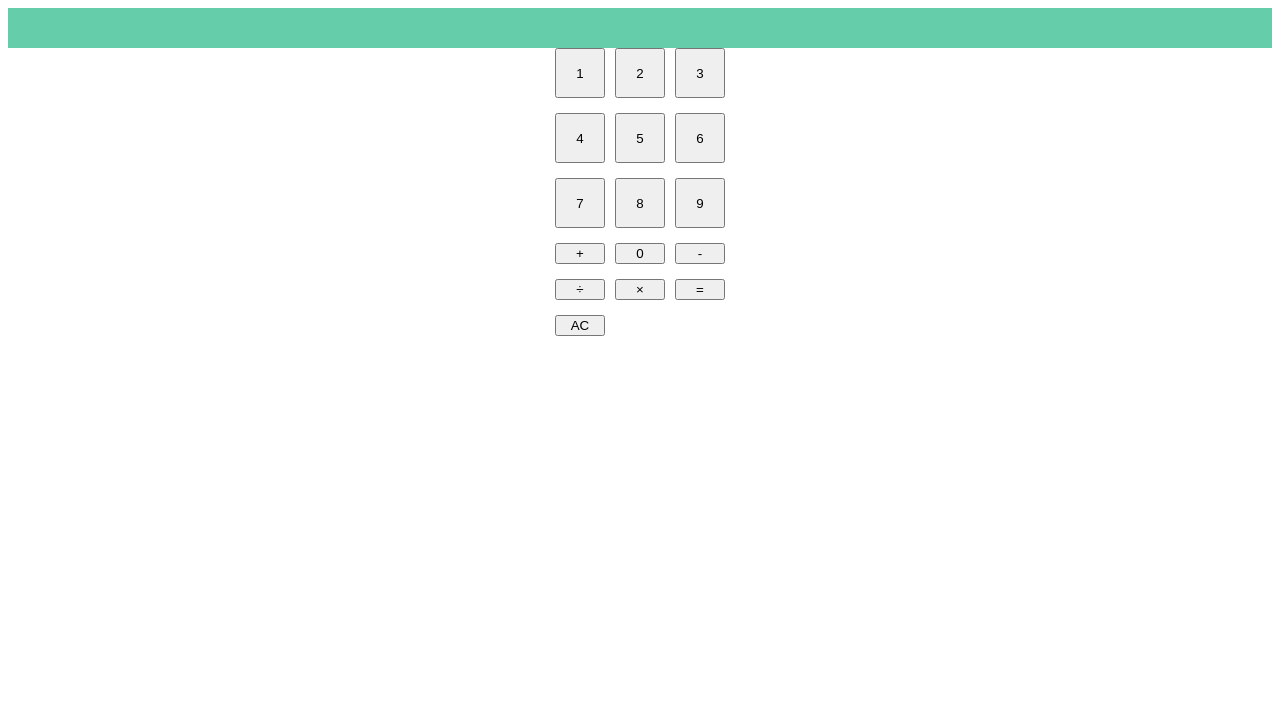
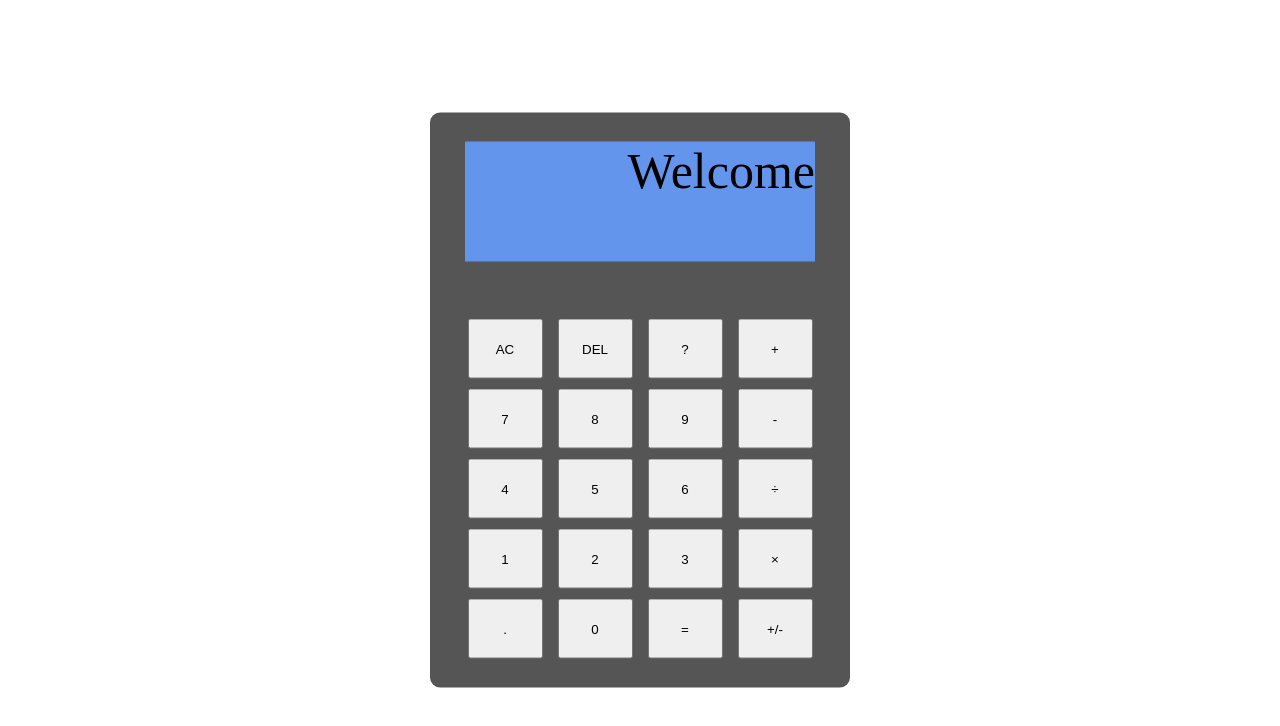
Before and after one commit to RdrigoE/Calculator-, a plain HTML site: page index.html in a window 1280 px wide. Drawn offline with Linux system fonts and the light colour scheme.

Commit message:
Add css for the calculator and some logic in js.

```diff
--- a/index.html
+++ b/index.html
@@ -9,25 +9,36 @@
     <script src="index.js" defer></script>
 </head>
 <body>
-    <div class = "secondDisplay"></div>
+    <div class = "calculator">
+        <div class="fullScreen">
+            <div class="whiteScreen">
+                <div class = "secondDisplay">Welcome</div>
                 <div class = "screen" id="display"></div>
+            </div>
+        </div>
         <div class = "buttons">
+            <button class = "operation">AC</button>
+            <button class = "operation">DEL</button>
+            <button class = "operation">?</button>
+            <button class = "operation">+</button>
+            <button class= "number">7</button>
+            <button class= "number">8</button>
+            <button class= "number">9</button>
+            <button class = "operation">-</button>
+            <button class= "number">4</button>
+            <button class= "number">5</button>
+            <button class= "number">6</button>
+            <button class = "operation">÷</button>
             <button class= "number">1</button>
             <button class= "number">2</button>
             <button class= "number">3</button>
-        <button class= "number">4</button>
-        <button class= "number">5</button>
-        <button class= "number">6</button>
-        <button class= "number">7</button>
-        <button class= "number">8</button>
-        <button class= "number">9</button>
-        <button class = "operation">+</button>
+            <button class = "operation">×</button>
+            <button class= "number">.</button>
             <button class= "number">0</button>
-        <button class = "operation">-</button>
-        <button class = "operation">÷</button>
-        <button class = "operation">×</button>
             <button class = "operation">=</button>
-        <button class = "operation">AC</button>
+            <button class= "number">+/-</button>
+
+        </div>
     </div>
 </body>
 </html>
--- a/index.js
+++ b/index.js
@@ -86,9 +86,9 @@ function make_result(number_2){
 
         result = operate(add,secondNumber,firstNumber);
 
-        numberDisplay.innerHTML = "";
+        numberDisplay.innerHTML = result;
 
-        numberSecondDisplay.innerHTML = result;
+        numberSecondDisplay.innerHTML = `${secondNumber}+${firstNumber}=`;
         return
     }else if(number_2[number_2.length - 1] == "-"){
         firstNumber = parseInt(numberDisplay.innerHTML);
@@ -97,9 +97,9 @@ function make_result(number_2){
 
         result = operate(subtract,secondNumber,firstNumber);
 
-        numberDisplay.innerHTML = "";
+        numberDisplay.innerHTML = result;
 
-        numberSecondDisplay.innerHTML = result;
+        numberSecondDisplay.innerHTML = `${secondNumber}-${firstNumber}=`;
         return
     }else if(number_2[number_2.length - 1] == "÷"){
         firstNumber = parseInt(numberDisplay.innerHTML);
@@ -108,10 +108,9 @@ function make_result(number_2){
 
         result = operate(divide,secondNumber,firstNumber);
 
-        numberDisplay.innerHTML = "";
+        numberDisplay.innerHTML = result;
 
-
-        numberSecondDisplay.innerHTML = result;
+        numberSecondDisplay.innerHTML = `${secondNumber}÷${firstNumber}=`;
         return
     }else if(number_2[number_2.length - 1] == "×"){
         firstNumber = parseInt(numberDisplay.innerHTML);
@@ -120,8 +119,9 @@ function make_result(number_2){
 
         result = operate(multiply,secondNumber,firstNumber);
 
-        numberDisplay.innerHTML = "";
-        numberSecondDisplay.innerHTML = result;
+        numberDisplay.innerHTML = result;
+
+        numberSecondDisplay.innerHTML = `${secondNumber}×${firstNumber}=`;
         return
     }
 }
--- a/styles.css
+++ b/styles.css
@@ -1,28 +1,53 @@
-.screen{
-    padding: 10px;
+.body{
     display: flex;
     align-items: center;
     justify-content: center;
-    background-color: mediumaquamarine;
-    gap: 10px;
-    color: white;
-    padding-left: 100px;
+}
+
+.calculator{
+    display: flex;
+    flex-direction: column;
+    justify-content: space-around;
+    height: 575px;
+    width: 420px;
+    background-color: #555;
+    border-radius: 10px;
+    align-self: center;
+    position: absolute;
+    left: 50%;
+    top: 50%;
+    transform: translate(-50%, -50%);
+
+}
+
+.fullScreen{
+    height: 120px;
+    width: 350px;
+    background-color: cornflowerblue;
+    align-self: center;
+}
+
+.whiteScreen{
+    display: flex;
+    flex-direction: column;
+    justify-content: space-evenly;
+    align-content: left;
+    font-size: 50px;
+}
+
+.screen{
+    text-align: right;
+    position: relative;
 }
 .secondDisplay{
-    padding: 10px;
-    display: flex;
-    align-items: center;
-    justify-content: center;
-    background-color: mediumaquamarine;
-    gap: 10px;
-    color: white;
-    padding-left: 100px;
+    position: relative;
+    text-align: right;
 }
 .buttons{
     display: grid;
     justify-content: center;
-    grid-template-columns: 50px 50px 50px;
-    grid-template-rows: 50px 50px 50px;
-    column-gap: 10px;
-    row-gap: 15px;
+    grid-template-columns: 75px 75px 75px 75px;
+    grid-template-rows: 60px 60px 60px 60px 60px;
+    column-gap: 15px;
+    row-gap: 10px;
 }
```
Lines whose indentation alone changed are shown as unchanged.
